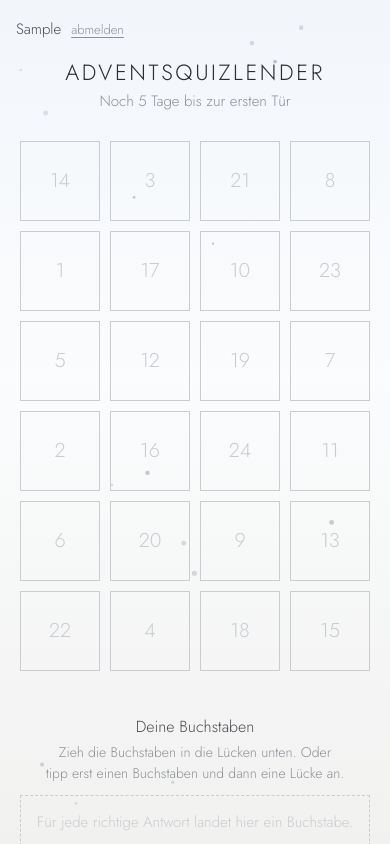
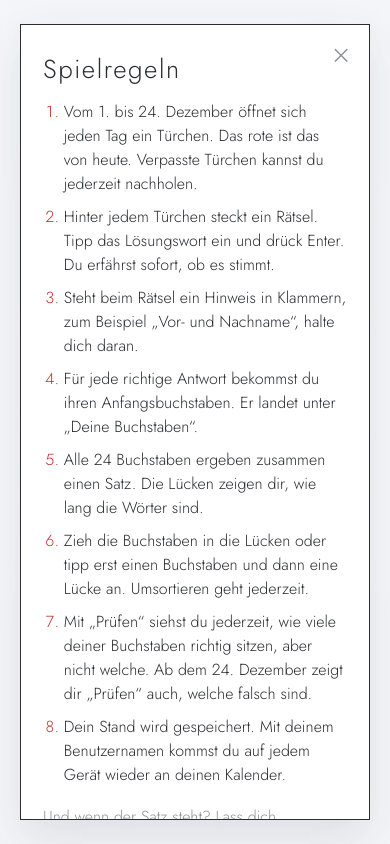
Before and after one commit to machsmachsmachs/adventsquiz, a plain HTML site: page index.html in a window 390 px wide. Both pictures are taken after typing "Sample" into the empty fields and a click on the button "Weiter". Shown: the top 844 px of the page. Drawn offline with Linux system fonts and the light colour scheme; no server answers.

Commit message:
Spielregeln und Prüfen wie Mastermind
Co-Authored-By: Claude Opus 5.5 <noreply@anthropic.com>
Claude-Session: https://claude.ai/code/session_01YF9iiarFBq6VKuWSC3NgBd

```diff
--- a/index.html
+++ b/index.html
@@ -61,6 +61,20 @@ h1{font-weight:300;font-size:clamp(22px,5vw,34px);line-height:1.1;letter-spacing
 #msg{min-height:1.5em;margin:0;color:var(--faint);font-size:15px}
 #who{position:fixed;top:14px;left:max(16px,2vw);z-index:2;display:none;align-items:baseline;gap:10px;font-size:15px;color:var(--mid)}
 #who.on{display:flex}
+#rulesbtn{position:fixed;top:14px;right:max(16px,2vw);z-index:2;display:none;border:0;background:none;padding:6px 0;font:400 15px Jost,sans-serif;color:var(--mid);cursor:pointer;text-decoration:underline;text-underline-offset:4px}
+#rulesbtn.on{display:block}
+#rulesbtn:hover{color:var(--ink)}
+#rulesbtn:focus-visible{outline:2px solid var(--ink);outline-offset:3px}
+.rsheet{position:fixed;inset:0;z-index:6;display:none;place-items:center;padding:20px;perspective:1600px;background:rgba(244,246,249,0);transition:background .5s}
+.rsheet.on{display:grid}
+.rsheet.lit{background:rgba(244,246,249,.9);backdrop-filter:blur(4px);-webkit-backdrop-filter:blur(4px)}
+.rcard{position:relative;width:min(480px,100%);max-height:calc(100% - 8px);overflow:auto;background:#fff;border:1.5px solid var(--ink);padding:30px clamp(22px,5vw,38px) 26px;box-shadow:0 18px 40px rgba(60,70,85,.12)}
+.rcard h2{font-weight:300;font-size:clamp(26px,5vw,32px);letter-spacing:.06em;line-height:1.1;margin:0 0 16px}
+.rcard ol{margin:0;padding-left:1.3em;display:grid;gap:9px;font-size:16px;line-height:1.5}
+.rcard li::marker{color:var(--red)}
+.rcard .rend{margin:18px 0 0;color:var(--faint)}
+.rcard .x{top:6px;right:6px;opacity:1}
+.rcard:focus{outline:none}
 #who button{border:0;background:none;padding:6px 0;font:300 13px Jost,sans-serif;color:var(--faint);cursor:pointer;text-decoration:underline;text-underline-offset:3px}
 #who button:hover{color:var(--ink)}
 #login{display:none;max-width:320px;margin:0 auto;text-align:center}
@@ -115,6 +129,7 @@ h1{font-weight:300;font-size:clamp(22px,5vw,34px);line-height:1.1;letter-spacing
 <body>
 <canvas id="snow" aria-hidden="true"></canvas>
 <div id="who"><span id="whoname"></span><button id="logout" type="button">abmelden</button></div>
+<button id="rulesbtn" type="button">Spielregeln</button>
 <main class="wrap">
   <h1>ADVENTSQUIZLENDER</h1>
   <p id="status">&nbsp;</p>
@@ -157,6 +172,23 @@ h1{font-weight:300;font-size:clamp(22px,5vw,34px);line-height:1.1;letter-spacing
     <p id="wsent"></p>
     <div class="video">Hier kommt das Video</div>
     <button class="btn" type="button" id="wclose">Schließen</button>
+  </div>
+</div>
+<div class="rsheet" id="rules" role="dialog" aria-modal="true" aria-labelledby="rt">
+  <div class="rcard" id="rcard" tabindex="-1">
+    <button class="x on" id="rclose" type="button" aria-label="Schließen">×</button>
+    <h2 id="rt">Spielregeln</h2>
+    <ol>
+      <li>Vom 1. bis 24. Dezember öffnet sich jeden Tag ein Türchen. Das rote ist das von heute. Verpasste Türchen kannst du jederzeit nachholen.</li>
+      <li>Hinter jedem Türchen steckt ein Rätsel. Tipp das Lösungswort ein und drück Enter. Du erfährst sofort, ob es stimmt.</li>
+      <li>Steht beim Rätsel ein Hinweis in Klammern, zum Beispiel „Vor- und Nachname“, halte dich daran.</li>
+      <li>Für jede richtige Antwort bekommst du ihren Anfangsbuchstaben. Er landet unter „Deine Buchstaben“.</li>
+      <li>Alle 24 Buchstaben ergeben zusammen einen Satz. Die Lücken zeigen dir, wie lang die Wörter sind.</li>
+      <li>Zieh die Buchstaben in die Lücken oder tipp erst einen Buchstaben und dann eine Lücke an. Umsortieren geht jederzeit.</li>
+      <li>Mit „Prüfen“ siehst du jederzeit, wie viele deiner Buchstaben richtig sitzen, aber nicht welche. Ab dem 24. Dezember zeigt dir „Prüfen“ auch, welche falsch sind.</li>
+      <li>Dein Stand wird gespeichert. Mit deinem Benutzernamen kommst du auf jedem Gerät wieder an deinen Kalender.</li>
+    </ol>
+    <p class="rend">Und wenn der Satz steht? Lass dich überraschen.</p>
   </div>
 </div>
 <div class="toast" id="toast" role="status"></div>
@@ -304,9 +336,8 @@ const render = () => {
 };
 const checkOpen = () => preview || now >= new Date(YEAR, 11, 24);
 const updateCheck = () => {
-  const full = state.slots.every(Boolean);
-  $('check').disabled = !full || !checkOpen();
-  $('msg').textContent = full && !checkOpen() ? 'Prüfen geht ab dem 24. Dezember.' : '';
+  $('check').disabled = !state.slots.some(Boolean);
+  $('msg').textContent = '';
 };
 const fill = render;
 // Buchstabe n in Lücke i legen (i = -1: zurück in den Pool)
@@ -379,7 +410,7 @@ document.addEventListener('pointercancel', endDrag);
 // Anmelden
 const showCal = () => {
   $('login').classList.remove('on'); $('cal').classList.add('on');
-  $('whoname').textContent = user; $('who').classList.add('on');
+  $('whoname').textContent = user; $('who').classList.add('on'); $('rulesbtn').classList.add('on');
   renderDoors(); fill();
 };
 const login = async name => {
@@ -392,6 +423,7 @@ const login = async name => {
   if (uid !== name.toLocaleLowerCase('de-DE')) return;
   if (r && r !== 'none' && valid(r)) { state = r; ls.set(KEY + '-u-' + uid, JSON.stringify(state)); fill(); }
   else if (r === 'none') push();
+  if (!state.rules) setTimeout(openRules, 400);
 };
 $('login').addEventListener('submit', e => {
   e.preventDefault();
@@ -402,7 +434,7 @@ $('login').addEventListener('submit', e => {
 $('logout').addEventListener('click', () => {
   ls.del(USERKEY); user = null; uid = ''; state = blank();
   wrongSet = new Set(); selected = null;
-  $('cal').classList.remove('on'); $('who').classList.remove('on');
+  $('cal').classList.remove('on'); $('who').classList.remove('on'); $('rulesbtn').classList.remove('on');
   $('uname').value = ''; $('login').classList.add('on'); $('uname').focus();
 });
 const saved = ls.get(USERKEY);
@@ -497,16 +529,50 @@ $('wclose').addEventListener('click', closeWin);
 $('win').addEventListener('click', e => { if (e.target.id === 'win') closeWin(); });
 document.addEventListener('keydown', e => { if (e.key === 'Escape') { closeDoor(); closeWin(); } });
 
+// Spielregeln: klappt aus dem Button oben rechts auf und wieder hinein
+let rulesBusy = false;
+const rulesFrom = () => {
+  const b = $('rulesbtn').getBoundingClientRect(), c = $('rcard').getBoundingClientRect();
+  const dx = (b.left + b.width / 2) - (c.left + c.width / 2), dy = (b.top + b.height / 2) - (c.top + c.height / 2);
+  return `translate(${dx}px, ${dy}px) scale(${Math.max(.05, b.width / c.width)}, ${Math.max(.05, b.height / c.height)}) rotateY(-180deg)`;
+};
+const openRules = () => {
+  if (rulesBusy || $('rules').classList.contains('on')) return; rulesBusy = true;
+  $('rules').classList.add('on'); void $('rcard').offsetWidth;
+  requestAnimationFrame(() => $('rules').classList.add('lit'));
+  const done = () => { rulesBusy = false; $('rcard').focus({preventScroll: true}); };
+  if (!DUR || !$('rcard').animate) { done(); return; }
+  $('rcard').animate([{transform: rulesFrom(), opacity: .4}, {transform: 'none', opacity: 1}], {duration: DUR, easing: 'cubic-bezier(.45,.05,.2,1)'}).onfinish = done;
+};
+const closeRules = () => {
+  if (rulesBusy || !$('rules').classList.contains('on')) return; rulesBusy = true;
+  $('rules').classList.remove('lit');
+  const done = () => { $('rules').classList.remove('on'); rulesBusy = false; $('rulesbtn').focus({preventScroll: true}); };
+  if (!state.rules && uid) { state.rules = true; save(); }
+  if (!DUR || !$('rcard').animate) { done(); return; }
+  const a = $('rcard').animate([{transform: 'none', opacity: 1}, {transform: rulesFrom(), opacity: .2}], {duration: DUR, easing: 'cubic-bezier(.45,.05,.2,1)', fill: 'forwards'});
+  a.onfinish = () => { done(); a.cancel(); };
+};
+$('rulesbtn').addEventListener('click', openRules);
+$('rclose').addEventListener('click', closeRules);
+$('rules').addEventListener('click', e => { if (e.target.id === 'rules') closeRules(); });
+document.addEventListener('keydown', e => { if (e.key === 'Escape') closeRules(); });
+
 // Prüfen
 $('check').addEventListener('click', () => {
-  wrongSet = new Set(state.slots.map((n, i) => letterOf(n) === SOL[i] ? -1 : i).filter(i => i >= 0));
-  const wrong = wrongSet.size; render();
-  if (!wrong) {
+  const idx = state.slots.map((n, i) => n ? i : -1).filter(i => i >= 0);
+  const bad = idx.filter(i => letterOf(state.slots[i]) !== SOL[i]);
+  const placed = idx.length, right = placed - bad.length;
+  wrongSet = checkOpen() ? new Set(bad) : new Set();
+  render();
+  if (placed === TOTAL && !bad.length) {
     let k = 0;
     const ws = WORDS.map(n => SOL.slice(k, k += n).join('').toLocaleLowerCase('de-DE'));
     $('wsent').textContent = ws.map((w, j) => (j === 0 || j === 2 ? w[0].toLocaleUpperCase('de-DE') + w.slice(1) : w) + (j === 3 ? ',' : '')).join(' ') + '.';
     lastFocus = $('check'); $('win').classList.add('on'); $('wclose').focus(); }
-  else $('msg').textContent = wrong === 1 ? 'Ein Buchstabe stimmt noch nicht.' : `${wrong} Buchstaben stimmen noch nicht.`;
+  else if (placed === 1) $('msg').textContent = right ? 'Der Buchstabe sitzt richtig.' : 'Der Buchstabe sitzt noch nicht richtig.';
+  else if (right === placed) $('msg').textContent = `Alle ${placed} Buchstaben sitzen richtig.`;
+  else $('msg').textContent = `${right} von ${placed} Buchstaben ${right === 1 ? 'sitzt' : 'sitzen'} richtig.`;
 });
 
 // Schnee
```
